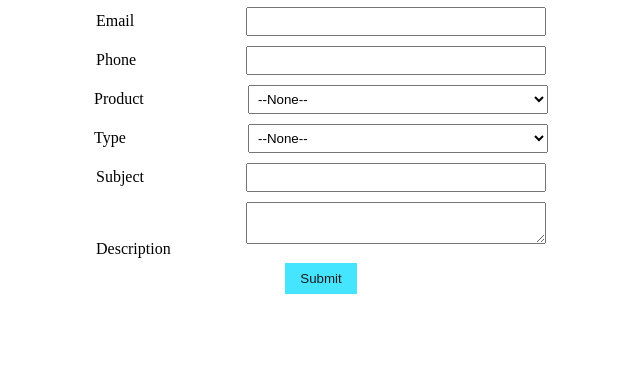
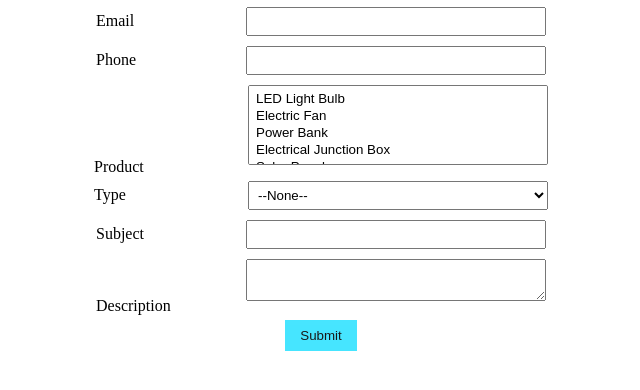
Before and after one commit to cynosurequest/CqWebToCase, a plain HTML site: page index.html in a window 1280 px wide. Shown: the part 184-574 px from the top of the page, without its empty margins (319-959 px from the left). Drawn offline with Linux system fonts and the light colour scheme.

Commit message:
Update index.html

```diff
--- a/index.html
+++ b/index.html
@@ -78,8 +78,7 @@
 <label for="phone">Phone</label><input  id="phone" maxlength="40" name="phone" size="20" type="text" /><br>
 
 <label style="width: 150px;" for="product">Product</label>
-<select  id="00N8e0000016Y7W" name="00N8e0000016Y7W" title="Product"><option value="">--None--</option>
-<option value="LED Light Bulb">LED Light Bulb</option>
+<select  id="00N8e0000016YAG" multiple="multiple" name="00N8e0000016YAG" title="Product"><option value="LED Light Bulb">LED Light Bulb</option>
 <option value="Electric Fan">Electric Fan</option>
 <option value="Power Bank">Power Bank</option>
 <option value="Electrical Junction Box">Electrical Junction Box</option>
```
